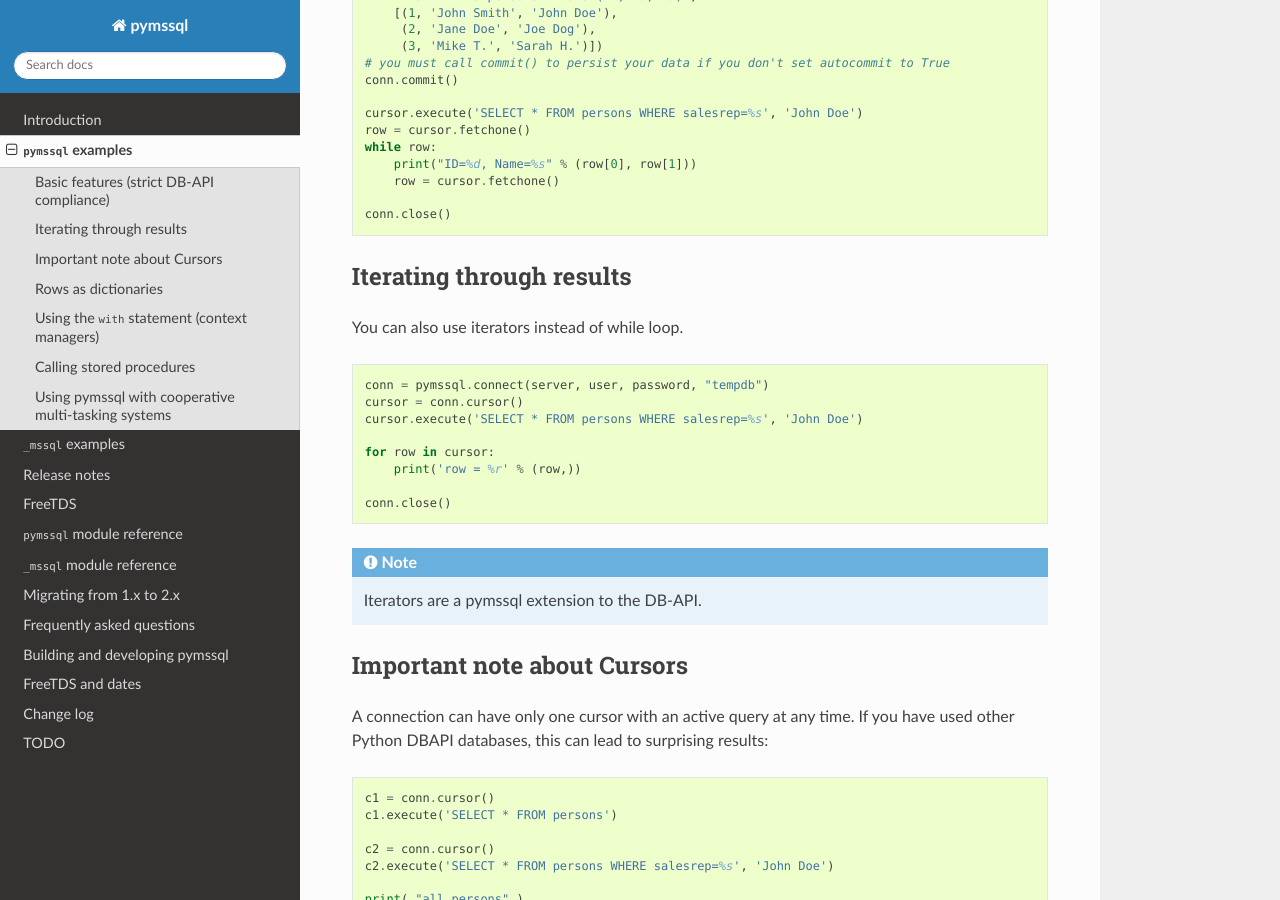
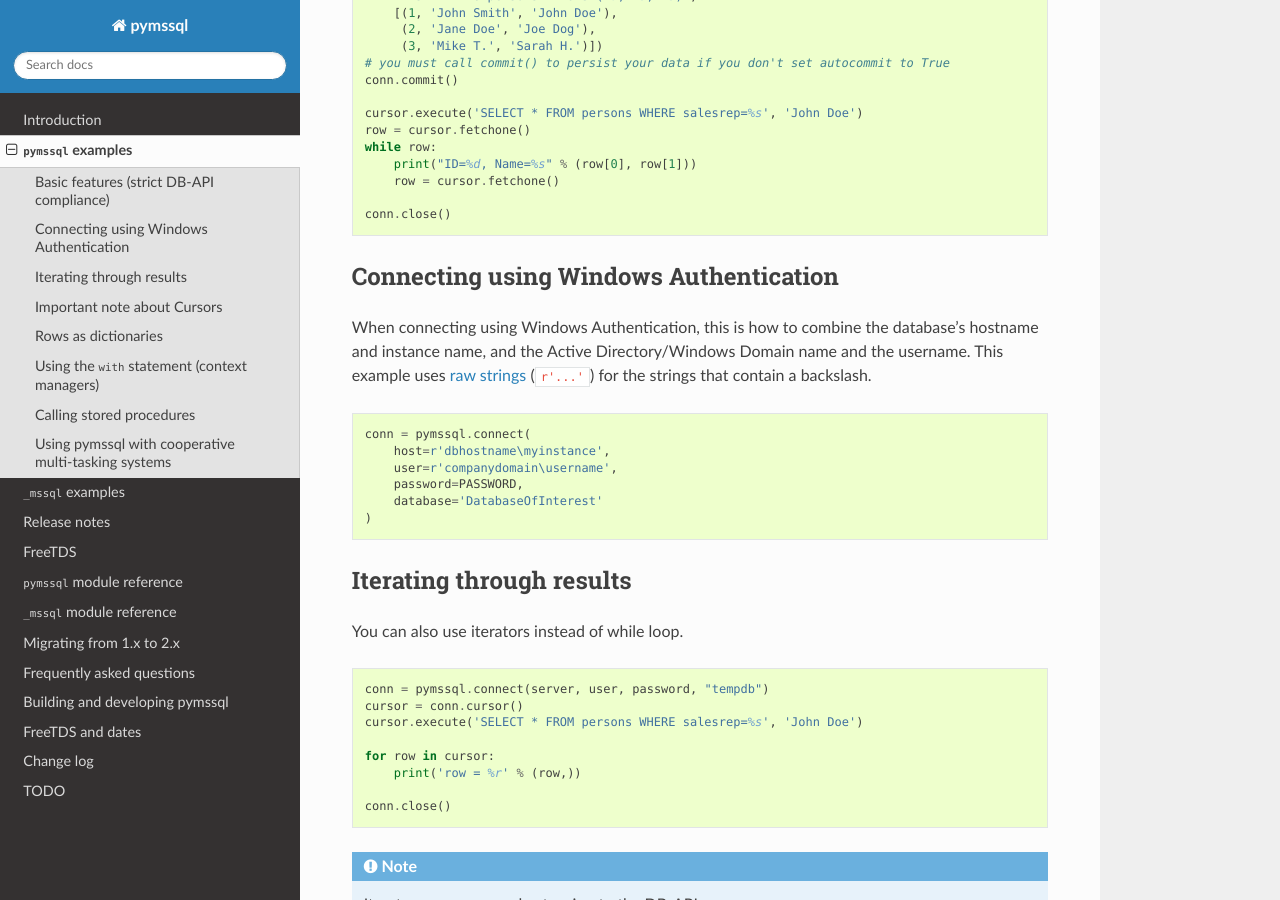
Before and after one commit to pymssql/pymssql, a Sphinx documentation site: the page built from docs/pymssql_examples.rst, in a window 1280 px wide and 900 px high, scrolled down 631 px. Built offline with Sphinx 7.4.7 and the Read the Docs theme 2.0.0, drawn with Linux system fonts in a browser that asks for light colours.

Commit message:
Add example: connect using Windows Authentication
I spent a good while figuring out how to specify the database server
host+instance, and where to specify the Windows Domain and the user.
Solution found here, and confirmed to work with pymssql 2.1.3:
https://groups.google.com/d/msg/pymssql/QDMLTGBNeU0/cncYUrkAJD4J

```diff
--- a/docs/pymssql_examples.rst
+++ b/docs/pymssql_examples.rst
@@ -43,6 +43,24 @@ Basic features (strict DB-API compliance)
         row = cursor.fetchone()
 
     conn.close()
+
+Connecting using Windows Authentication
+=======================================
+
+When connecting using Windows Authentication, this is how to combine the
+database's hostname and instance name, and the Active Directory/Windows Domain
+name and the username. This example uses
+`raw strings <https://docs.python.org/3/reference/lexical_analysis.html#string-and-bytes-literals>`_
+(``r'...'``) for the strings that contain a backslash.
+
+::
+
+    conn = pymssql.connect(
+        host=r'dbhostname\myinstance',
+        user=r'companydomain\username',
+        password=PASSWORD,
+        database='DatabaseOfInterest'
+    )
 
 Iterating through results
 =========================
```
